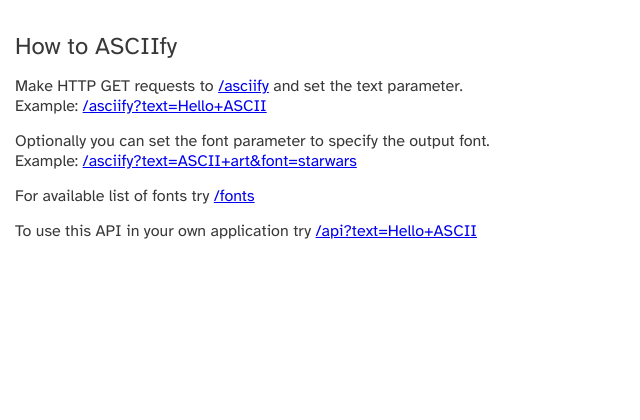
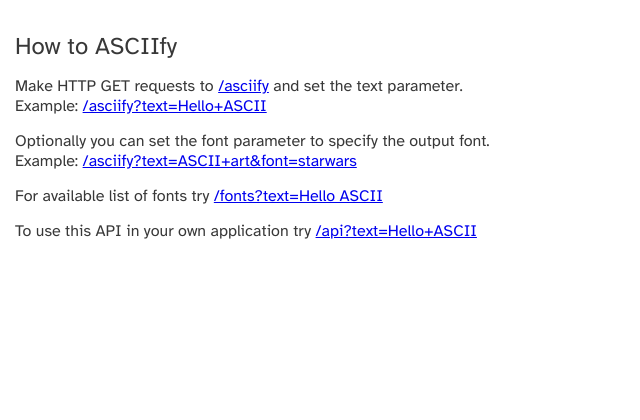
Before and after one commit to ganmahmud/fastapi-text-asciify, a FastAPI app: template templates/home.html in a window 1280 px wide. Shown: the top 420 px of the page, without its empty margins (0-640 px from the left). Run offline with FastAPI, Linux system fonts and the light colour scheme; the template is opened without the code that fills it, so the values that code supplies are empty.

Commit message:
home page change

```diff
--- a/templates/home.html
+++ b/templates/home.html
@@ -19,7 +19,7 @@
       <p>Example: <a href="/asciify?text=ASCII+art&font=starwars">/asciify?text=ASCII+art&font=starwars</a></p>
 
       <p style="margin-top:15px;">
-        For available list of fonts try <a href="/fonts">/fonts</a>
+        For available list of fonts try <a href="/fonts?text=Hello ASCII">/fonts?text=Hello ASCII</a>
       </p>
 
       <p style="margin-top: 15px;">To use this API in your own application try <a href="/api?text=JSON&font=doom">/api?text=Hello+ASCII</a></p>
```
